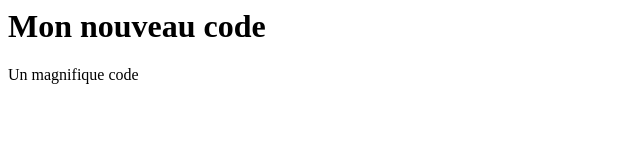
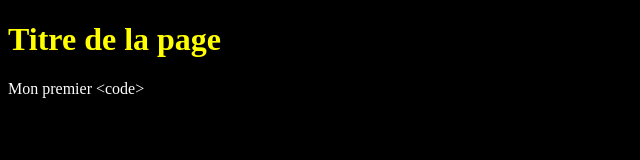
Before and after one commit to LucaPinto/premier-code, a plain HTML site: page index.html in a window 1280 px wide. Shown: the whole page, without its empty margins (0-640 px from the left). Drawn offline with Linux system fonts and the light colour scheme.

Commit message:
ajout css

```diff
--- a/index.html
+++ b/index.html
@@ -1,2 +1,24 @@
-<h1>Mon nouveau code</h1>
-<p>Un magnifique code</p>
+<!DOCTYPE html>
+<html lang="fr"> <!-- précise la langue du contenu de la page -->
+<head>
+    <!-- Jeu de caractères utilisé pour l'encodage du fichier HTML -->
+    <meta charset="UTF-8">
+    <!-- Très important !!! Bloque le zoom automatique sur smartphones -->
+    <meta name="viewport" content="width=device-width, initial-scale=1.0">
+    <!-- Titre de la page -->
+    <title>Steve Fallet | Mon 1er code</title>
+    <!-- Auteur -->
+    <meta name="author" content="Laure Dinateur">
+    <!-- Favicons : icône de la page dans plusieurs tailles et formats -->
+    <link rel="apple-touch-icon" sizes="180x180" href="./apple-touch-icon.png">
+    <link rel="icon" type="image/png" sizes="32x32" href="./favicon-32x32.png">
+    <link rel="icon" type="image/png" sizes="16x16" href="./favicon-16x16.png">
+    <link rel="manifest" href="./site.webmanifest">
+    <!-- css -->
+    <link rel="stylesheet" href="main.css">
+</head>
+<body>
+    <h1>Titre de la page</h1>
+    <p>Mon premier &lt;code&gt;</p>
+</body>
+</html>
--- /dev/null
+++ b/main.css
@@ -0,0 +1,7 @@
+body {
+    color: white;
+    background-color: black;
+}
+h1 {
+    color: yellow;
+}
```
Also changed, not shown: android-chrome-192x192.png (added), android-chrome-512x512.png (added), apple-touch-icon.png (added), favicon-16x16.png (added), favicon-32x32.png (added), favicon.ico (added), site.webmanifest (added).
